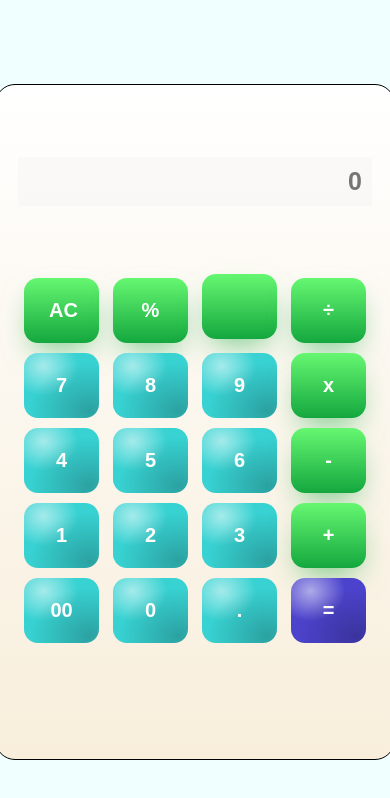
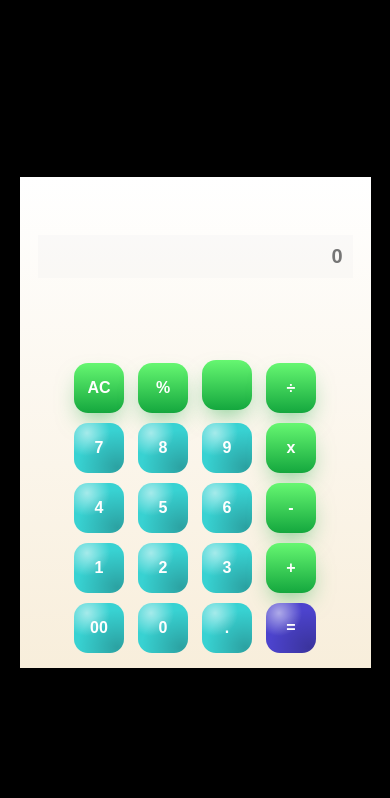
Before and after one commit to roshanpawar17/technohacks-calculator-roshan, a plain HTML site: page index.html in a window 390 px wide. Drawn offline with Linux system fonts and the light colour scheme.

Commit message:
Add files via upload
changes in files

```diff
--- a/script.js
+++ b/script.js
@@ -11,7 +11,7 @@ Array.from(inputbtns).forEach((ib)=>{
             try{
                 displayresult.innerHTML = eval(input)
                 if(displayresult.innerHTML == "Infinity"){
-                    displayresult.innerHTML = "can not devide by zero"
+                    displayresult.innerHTML = "can not divide by zero"
                 }else{
                     inputnumber.value = displayresult.innerHTML
                     displayresult.innerHTML = ""
@@ -53,7 +53,7 @@ Array.from(inputbtns).forEach((ib)=>{
                     inputnumber.value = input
                     displayresult.innerHTML = eval(input)
                     if(displayresult.innerHTML == "Infinity"){
-                        displayresult.innerHTML = "can not devide by zero"
+                        displayresult.innerHTML = "can not divide by zero"
                     }
                 }
 
--- a/style.css
+++ b/style.css
@@ -5,9 +5,9 @@
 }
 .calculator-section{
     /* border: 2px solid ; */
-    background-color: azure;
+    background-color: black;
     height: 100vh;
-    width: 100vw;
+    /* width: 100vw; */
     display: flex;
     flex-direction: column;
     align-items: center;
@@ -15,12 +15,12 @@
 }
 
 .calulator-container{
-    border: 1px solid ;
-    border-radius: 20px;
+    /* border: 1px solid ; */
+    /* border-radius: 20px; */
     background-color: transparent;
     background-image: linear-gradient(to bottom, #fff, #f8eedb);
-    min-height: 80vh;
-    width: 400px;
+    /* min-height: 80vh; */
+    /* width: 100vw; */
 }
 
 .displays{
@@ -29,7 +29,7 @@
     display: flex;
     flex-direction: column;
     margin: 12px;
-    padding: 10px;
+    /* padding: 10px; */
 }
 
 .displays #input-number{
@@ -67,19 +67,19 @@
     flex-direction: column;
     align-items: center;
     justify-content: center;
-    margin: 10px;
+    margin: 10px 0;
 
 }
 
 .input-buttons .input-btn{
     height: 65px;
-    width: 75px;
+    width: 70px;
     margin: 5px;
     font-size: 20px;
     cursor: pointer;
 
     color: #fff;
-    padding: 15px 25px;
+    /* padding: 15px 25px; */
     background-color: #38D2D2;
     background-image: radial-gradient(93% 87% at 87% 89%, rgba(0, 0, 0, 0.23) 0%, transparent 86.18%), radial-gradient(66% 66% at 26% 20%, rgba(255, 255, 255, 0.55) 0%, rgba(255, 255, 255, 0) 69.79%, rgba(255, 255, 255, 0) 100%);
     /* box-shadow: inset -3px -3px 9px rgba(255, 255, 255, 0.25), inset 0px 3px 9px rgba(255, 255, 255, 0.3), inset 0px 1px 1px rgba(255, 255, 255, 0.6), inset 0px -8px 36px rgba(0, 0, 0, 0.3), inset 0px 1px 5px rgba(255, 255, 255, 0.6), 2px 19px 31px rgba(0, 0, 0, 0.2); */
@@ -100,3 +100,29 @@
 .input-buttons .input-btn:hover{
     border: 2px solid black;
 }
+
+/* Media query for mobile devices up to 400px */
+@media (max-width: 400px) {
+    .calulator-container {
+        width: 90%; /* Adjust the container width for smaller screens */
+    }
+
+    .displays {
+        margin: 8px; /* Adjust margin for smaller screens */
+        padding: 10px;
+    }
+
+    .displays #input-number {
+        font-size: 20px; /* Adjust font size for smaller screens */
+    }
+
+    .displays #display-result {
+        font-size: 18px; /* Adjust font size for smaller screens */
+    }
+
+    .input-buttons .input-btn {
+        height: 50px; /* Adjust button height for smaller screens */
+        width: 50px; /* Adjust button width for smaller screens */
+        font-size: 16px; /* Adjust font size for smaller screens */
+    }
+}
```
